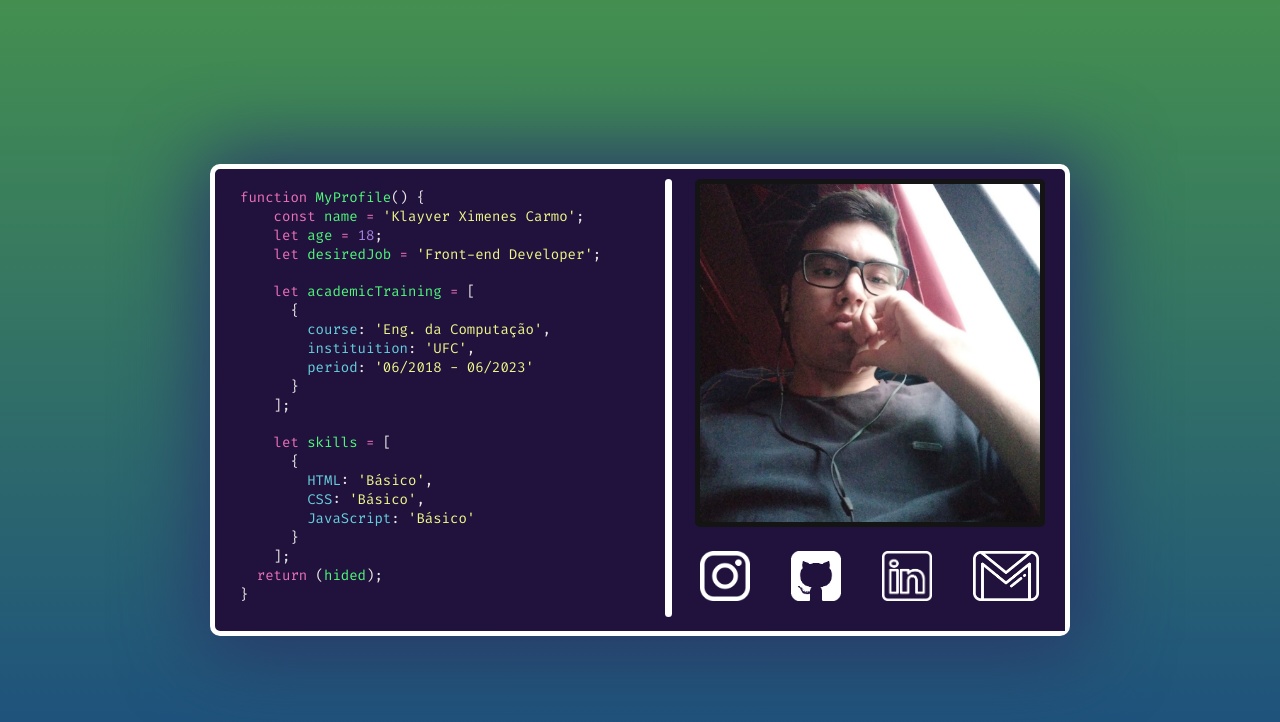
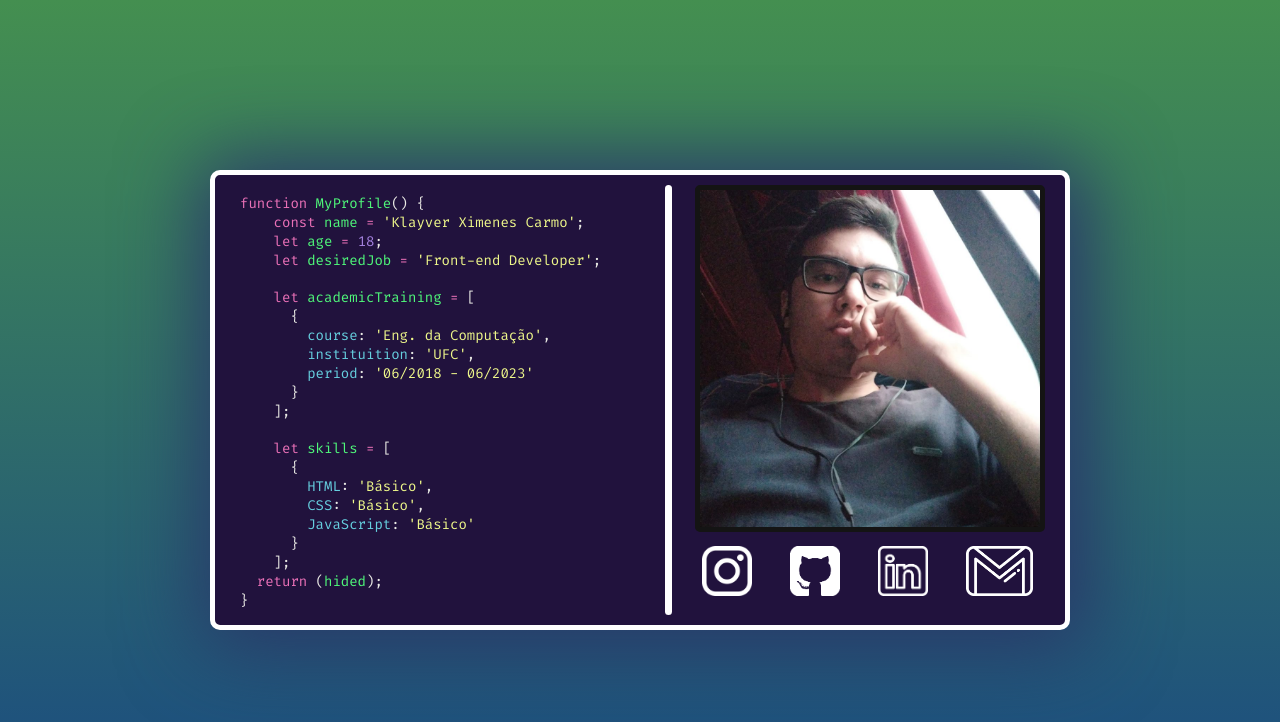
Before and after one commit to Klayverx/website1, a plain HTML site: page index.html in a window 1280 px wide. Drawn offline with Linux system fonts and the light colour scheme.

Commit message:
first website

```diff
--- a/index.html
+++ b/index.html
@@ -55,10 +55,10 @@
             <div class="imagem">
                 <img class="eu" src="/assets/img.jpg">
                 <div class="social">
-                    <img class="logos" src="/assets/insta.png" height="50px">
-                    <img class="logos" src="/assets/github.png" height="50px">
-                    <img class="logos" src="/assets/linkedin.png" height="50px">
-                    <img class="logos" src="/assets/email.png" height="50px">
+                    <a href="https://www.instagram.com/klayverxd/" target="_blank"><img class="logos" src="/assets/insta.png" height="50px"></a>
+                    <a href="https://github.com/Klayverx" target="_blank"><img class="logos" src="/assets/github.png" height="50px"></a>
+                    <a href="https://www.linkedin.com/in/klayver-ximenes-677321196/" target="_blank"><img class="logos" src="/assets/linkedin.png" height="50px"></a>
+                    <a href="mailto:klayverx@gmail.com" target="_blank"><img class="logos" src="/assets/email.png" height="50px"></a>
                 </div>
             </div>
         </div>
--- a/style.css
+++ b/style.css
@@ -40,15 +40,9 @@ body {
     padding-left: 25px;
 }
 
-.social {
-    background-color: #21123d;
-    display: flex;
-    height: 90px;
-}
-
 .linha-vertical {
     margin-top: 10px;
-    height: 438px;
+    height: 430px;
     border-left: 7px solid #fff;
     border-radius: 5px;
     margin-right: 13px;
@@ -64,9 +58,7 @@ img.eu {
 }
 
 img.logos {
-    margin: auto;
-    margin-right: 26px;
-    margin-bottom: 30px;
+    margin: 0px 17px;
 }
 
 span {
```
